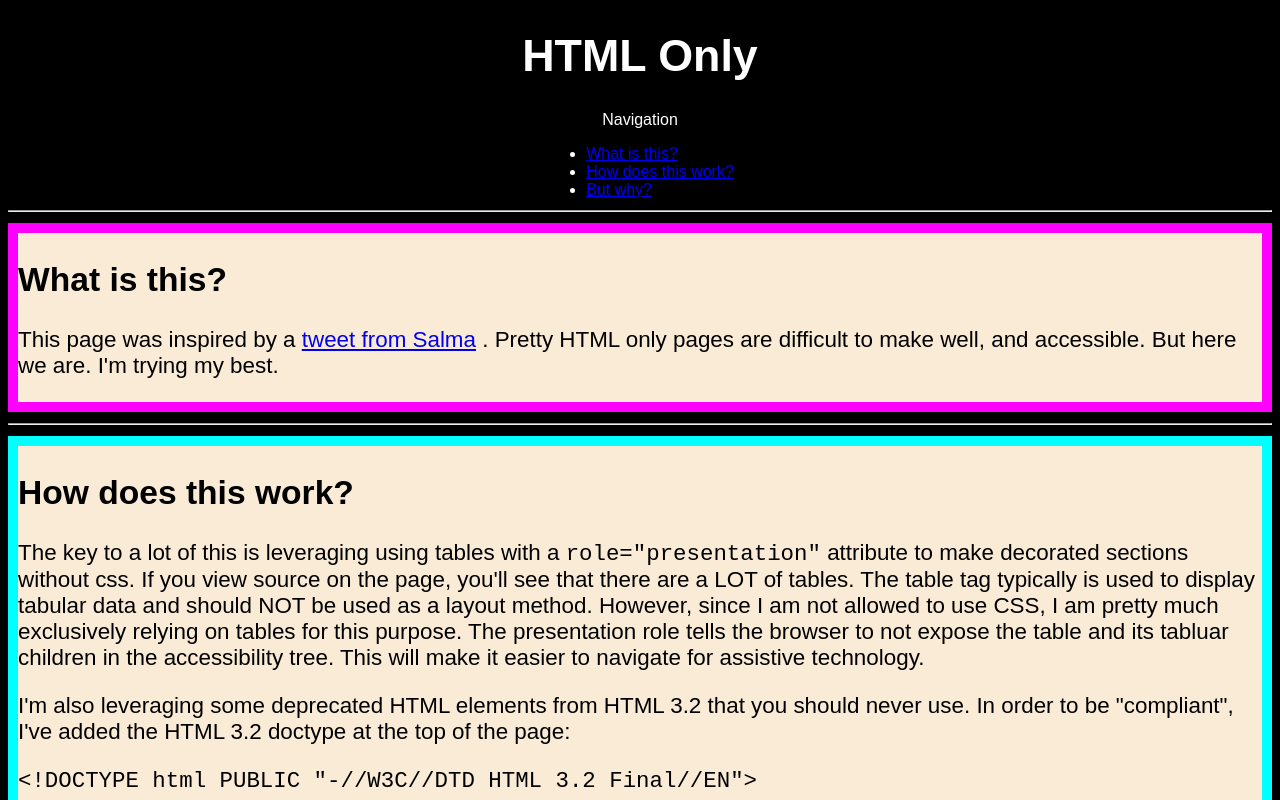
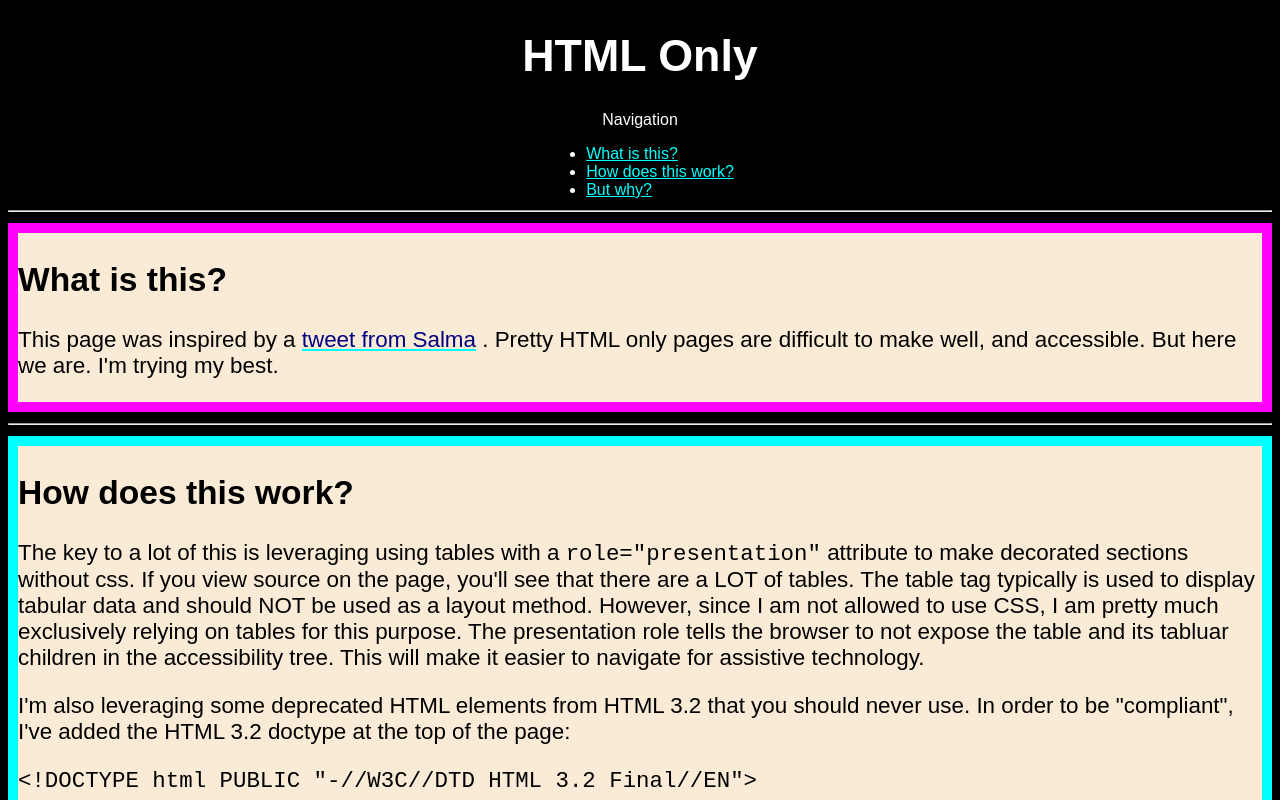
Before and after one commit to Tin922/Internship-8-HTML-CSS, a plain HTML site: page index.html in a window 1280 px wide. Shown: the top 800 px of the page. Drawn offline with Linux system fonts and the light colour scheme.

Commit message:
changed links color

```diff
--- a/style.css
+++ b/style.css
@@ -35,6 +35,22 @@ article {
 #Why {
   border: 10px orange solid;
 }
+a:link {
+  text-decoration-color: aqua;
+  color: aqua;
+}
+header a:active {
+  color: lightblue;
+  text-decoration-color: lightblue;
+}
+footer a:active {
+  color: lightblue;
+  text-decoration-color: lightblue;
+}
+main a:link {
+  color: navy;
+}
+
 footer {
   font-size: 1.1rem;
   text-align: center;
```
